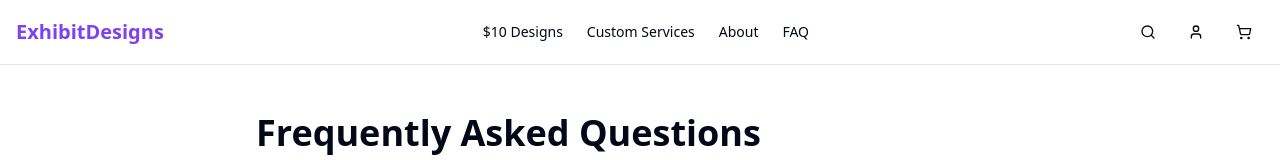
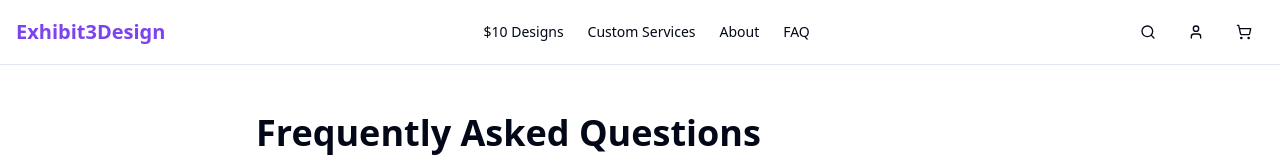
Before and after one commit to mk6587/exhibit3design, a React (Vite) app: page /faq in a window 1280 px wide. Shown: the top 160 px of the page. Built offline with nearby package versions, Linux system fonts and the light colour scheme.

Commit message:
Change site logo
Update the site logo to "Exhibit3Design" in the header.

```diff
--- a/src/components/layout/Header.tsx
+++ b/src/components/layout/Header.tsx
@@ -17,7 +17,7 @@ const Header = () => {
     <header className="border-b sticky top-0 bg-background z-40">
       <div className="container mx-auto px-4 flex justify-between items-center h-16">
         <Link to="/" className="font-bold text-xl text-primary">
-          ExhibitDesigns
+          Exhibit3Design
         </Link>
 
         {/* Desktop Navigation */}
```
